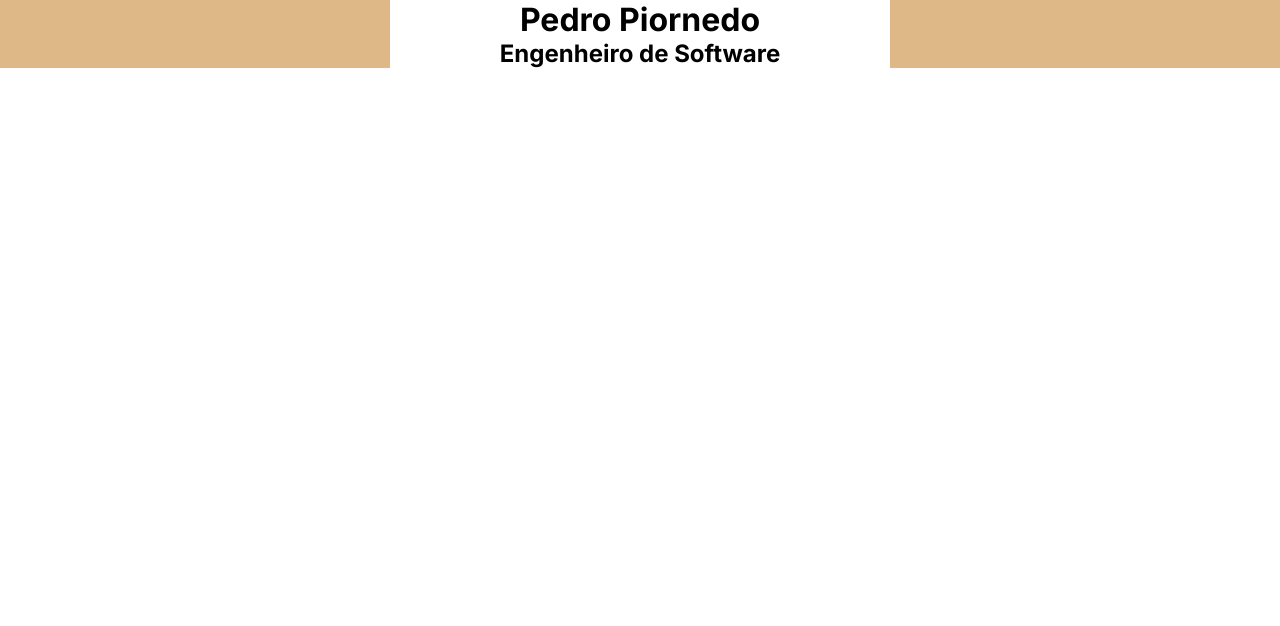
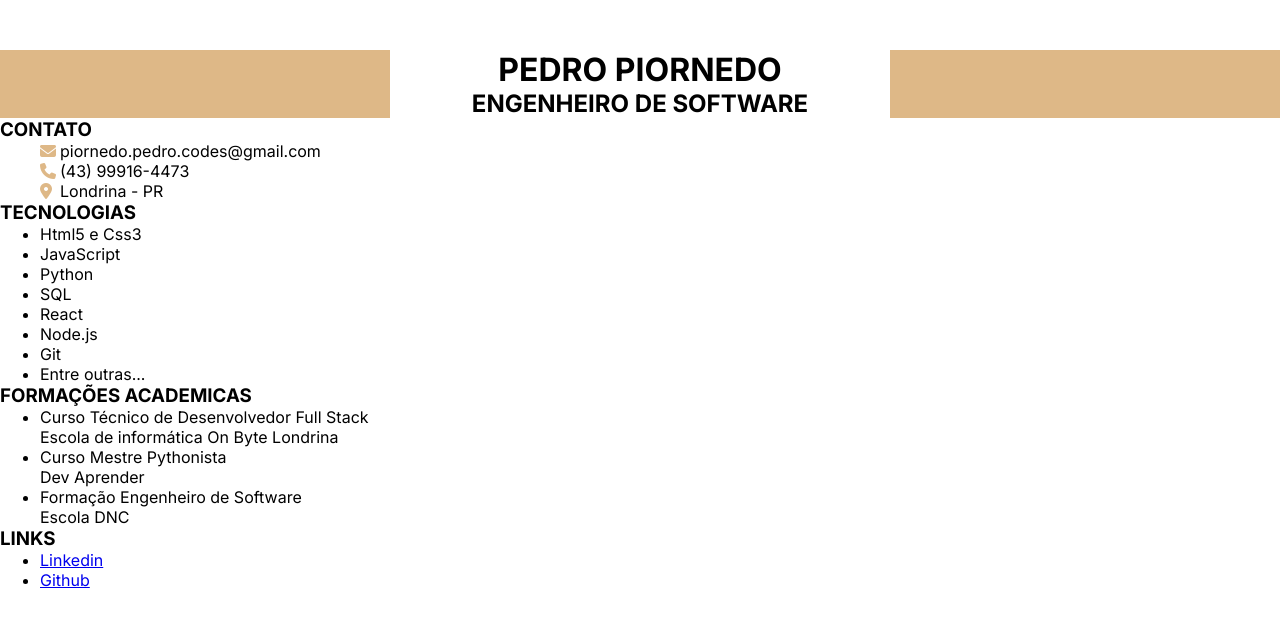
Before and after one commit to PiornedoCodes07/Curriculo, a plain HTML site: page index.html in a window 1280 px wide. Drawn offline with Linux system fonts and the light colour scheme.

Commit message:
SideBar HTML

```diff
--- a/index.html
+++ b/index.html
@@ -7,14 +7,64 @@
     <link rel="preconnect" href="https://fonts.googleapis.com">
     <link rel="preconnect" href="https://fonts.gstatic.com" crossorigin>
     <link href="https://fonts.googleapis.com/css2?family=Inter:ital,opsz,wght@0,14..32,100..900;1,14..32,100..900&display=swap" rel="stylesheet">
+    <script src="https://kit.fontawesome.com/45b17664de.js" crossorigin="anonymous"></script>
     <title>Meu Currículo</title>
 </head>
 <body>
+    <!--HEADER-->
     <div id="header">
         <div id="nameAndWork">
             <h1>Pedro Piornedo</h1>
             <h2>Engenheiro de Software</h2>
         </div>
     </div>
+    <!--SIDEBAR-->
+    <div id="sidebar">
+        <div class="card">
+            <h3>Contato</h3>
+            <ul id="contact">
+                <li><i class="fa-solid fa-envelope"></i>piornedo.pedro.codes@gmail.com</li>
+                <li><i class="fa-solid fa-phone"></i>(43) 99916-4473</li>
+                <li><i class="fa-solid fa-location-dot"></i>Londrina - PR</li>
+            </ul>
+        </div>
+        <div class="card">
+            <h3>Tecnologias</h3>
+            <ul id="technologies">
+                <li>Html5 e Css3</li>
+                <li>JavaScript</li>
+                <li>Python</li>
+                <li>SQL</li>
+                <li>React</li>
+                <li>Node.js</li>
+                <li>Git</li>
+                <li>Entre outras...</li>
+            </ul>
+        </div>
+        <div class="card">
+            <h3>Formações Academicas</h3>
+            <ul id="academicTraining">
+                <li>Curso Técnico de Desenvolvedor Full Stack <br>
+                    <p>Escola de informática On Byte Londrina</p>
+                </li>
+                <li>Curso Mestre Pythonista <br>
+                    <p>Dev Aprender</p>
+                </li>
+                <li>Formação Engenheiro de Software <br>
+                    <p>Escola DNC</p>
+                </li>
+            </ul>
+        </div>
+        <div class="card">
+            <h3>Links</h3>
+            <ul id="links">
+                <li><a target="_blank" href="https://www.linkedin.com/in/pedro-piornedo-b37095303/">Linkedin</a></li>
+                <li><a target="_blank" href="https://github.com/PiornedoCodes07">Github</a></li>
+            </ul>
+        </div>
+
+    </div>
+    <!--CONTENT-->
+    <div id="content"></div>
 </body>
 </html>
--- a/src/css/styles.css
+++ b/src/css/styles.css
@@ -2,7 +2,11 @@
     margin: 0;
     font-family: 'inter';
 }
+h1, h2, h3{
+    text-transform: uppercase;
+}
 #header{
+    margin-top: 50px;
     background-color: burlywood;
 }
 #nameAndWork{
@@ -11,3 +15,10 @@
     margin: 0 auto;
     text-align: center;
 }
+#contact{
+    list-style-type: none;
+}
+#contact i{
+    width: 20px;
+    color: burlywood;
+}
```
